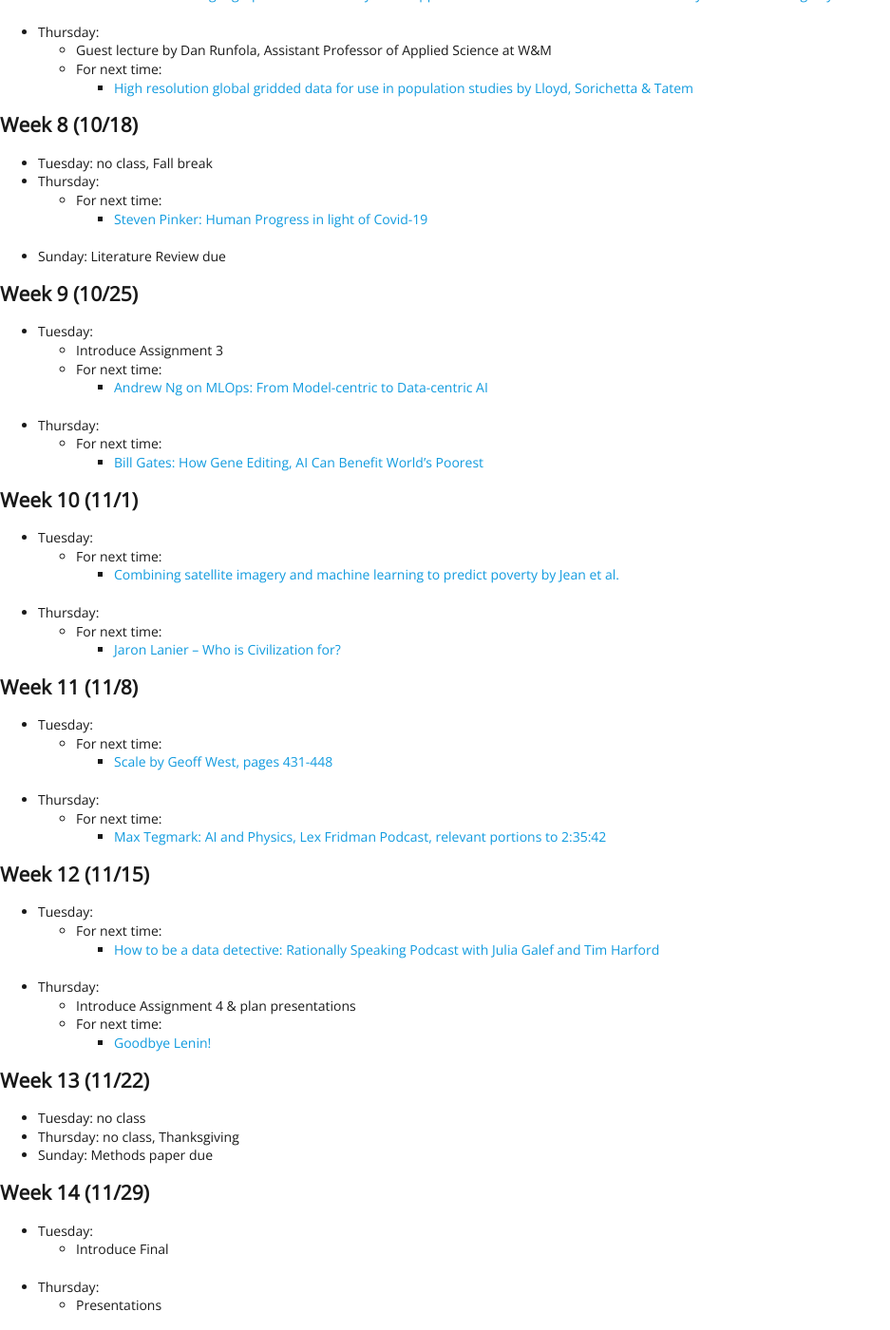
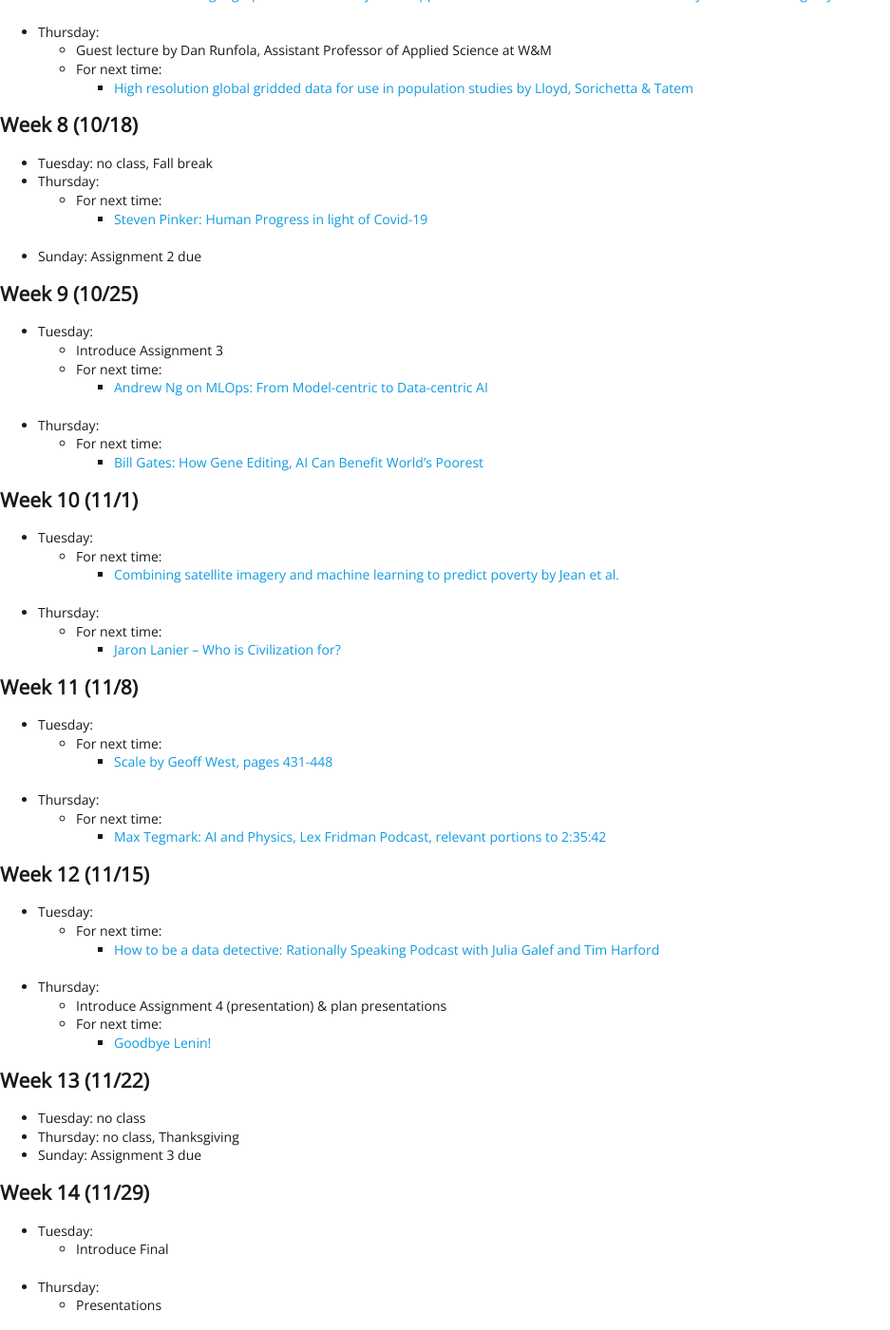
Before and after one commit to EMBrewer/dat150, a Jekyll site: the page built from _posts/2021-09-27-Schedule.md, in a window 1280 px wide and 1400 px high, scrolled down 1533 px. Shown: the whole window at 95% size, without its empty margins (0-937 px from the left). Built offline with Jekyll 4.4.1, drawn with Linux system fonts in a browser that asks for light colours; our own code applies the rules of GitHub Pages for plain Markdown files; some of the changed text lies outside the part shown.

Commit message:
Update 2021-09-27-Schedule.md

```diff
--- a/_posts/2021-09-27-Schedule.md
+++ b/_posts/2021-09-27-Schedule.md
@@ -47,7 +47,7 @@
 	- For next time:
 		- [The End of Theory: The Data Deluge Makes the Scientific Method Obsolete by Chris Anderson](https://www.wired.com/2008/06/pb-theory/)
 		- [Big Data, new epistemologies and paradigm shifts by Rob Kitchin](https://journals.sagepub.com/doi/full/10.1177/2053951714528481)
-- Sunday: Annotated bibliography due
+- Sunday: Assignment 1 due
 
 ## Week 6 (10/4)
 - Tuesday:
@@ -72,7 +72,7 @@
 - Thursday:
 	- For next time:
 		- [Steven Pinker: Human Progress in light of Covid-19](https://www.youtube.com/watch?v=kT8j878aSEs)
-- Sunday: Literature Review due
+- Sunday: Assignment 2 due
 
 ## Week 9 (10/25)
 - Tuesday:
@@ -104,14 +104,14 @@
 	- For next time:
 		- [How to be a data detective: Rationally Speaking Podcast with Julia Galef and Tim Harford](http://rationallyspeakingpodcast.org/256-how-to-be-a-data-detective-tim-harford/)
 - Thursday:
-	- Introduce Assignment 4 & plan presentations
+	- Introduce Assignment 4 (presentation) & plan presentations
 	- For next time:
 		- [Goodbye Lenin!](https://www.youtube.com/watch?v=qQvzOipkkNM)
 
 ## Week 13 (11/22)
 - Tuesday: no class
 - Thursday: no class, Thanksgiving
-- Sunday: Methods paper due
+- Sunday: Assignment 3 due
 
 ## Week 14 (11/29)
 - Tuesday:
```
